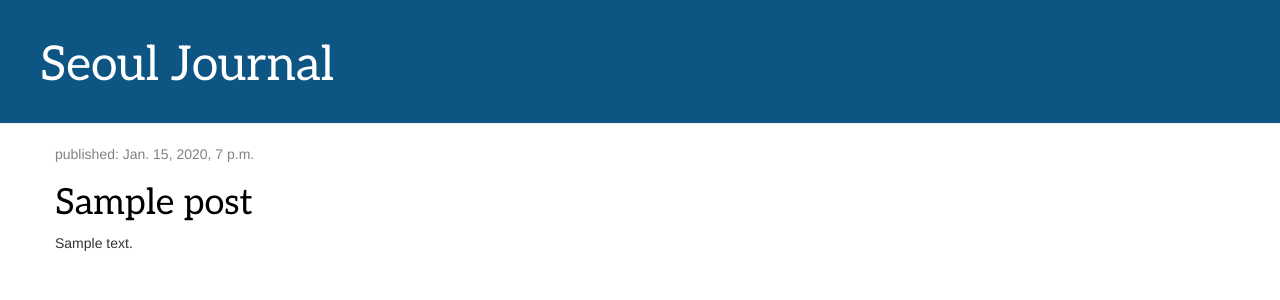
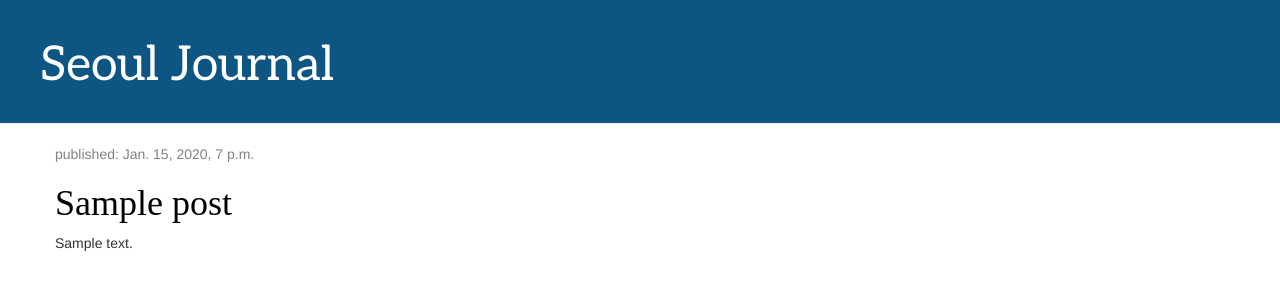
Before and after one commit to soominjung/Personal-Website, a Django app: template mainpage/templates/mainpage/post_list.html in a window 1280 px wide. Shown: the top 300 px of the page. Run offline with Django 3.2, Linux system fonts and the light colour scheme; the template is opened without the code that fills it: values that come from a table or form of the project are taken from there, others are empty; tables that the repository leaves empty hold one stand-in row (values such as "Sample post"); some libraries are stand-ins or nearby versions.

Commit message:
change font for Korean

```diff
--- a/mainpage/static/css/mainpage.css
+++ b/mainpage/static/css/mainpage.css
@@ -8,6 +8,7 @@
     color: #ffffff;
     font-size: 36pt;
     text-decoration: none;
+    font-family: 'Aleo', serif;
 }
 
 .content {
@@ -15,7 +16,7 @@
 }
 
 h1, h2, h3, h4 {
-    font-family: 'Aleo', serif;
+    font-family: 'Noto Serif KR', serif;
 }
 
 .date {
--- a/mainpage/templates/mainpage/post_list.html
+++ b/mainpage/templates/mainpage/post_list.html
@@ -3,7 +3,7 @@
     <head>
         <link rel="stylesheet" href="//maxcdn.bootstrapcdn.com/bootstrap/3.2.0/css/bootstrap.min.css">
         <link rel="stylesheet" href="//maxcdn.bootstrapcdn.com/bootstrap/3.2.0/css/bootstrap-theme.min.css">
-        <link href="https://fonts.googleapis.com/css?family=Aleo" rel="stylesheet" type="text/css">
+        <link href="https://fonts.googleapis.com/css?family=Aleo|Noto+Serif+KR" rel="stylesheet" type="text/css">
         <link rel="stylesheet" href="{% static 'css/mainpage.css' %}">
     </head>
     <body>
```
